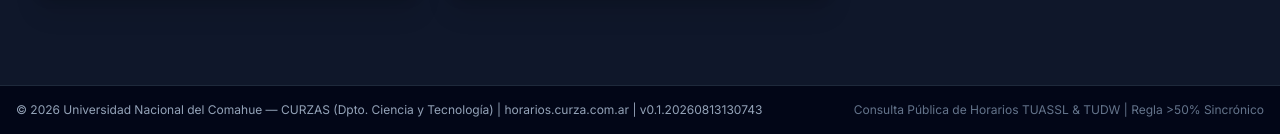
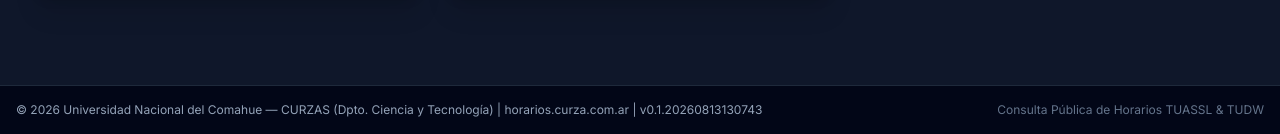
Before and after one commit to niunmango/SistemaHorarios, a Flask app: page /aulas in a window 1280 px wide. Shown: the part 666-800 px from the top of the page. Run offline with Flask 3, Linux system fonts and the light colour scheme; some libraries are stand-ins or nearby versions.

Commit message:
style(footer): remover leyenda de regla sincronica

```diff
--- a/app/templates/base.html
+++ b/app/templates/base.html
@@ -302,7 +302,7 @@
     <footer class="bg-slate-950 border-t border-slate-800 text-slate-400 py-4 no-print mt-auto">
         <div class="max-w-7xl mx-auto px-4 text-center text-xs flex flex-col sm:flex-row items-center justify-between gap-2">
             <p>© 2026 Universidad Nacional del Comahue — CURZAS (Dpto. Ciencia y Tecnología){% if base_url %} | {{ base_url }}{% endif %}{% if version %} | v{{ version }}{% endif %}</p>
-            <p class="text-slate-500">Consulta Pública de Horarios TUASSL & TUDW | Regla >50% Sincrónico</p>
+            <p class="text-slate-500">Consulta Pública de Horarios TUASSL & TUDW</p>
         </div>
     </footer>
 
```
